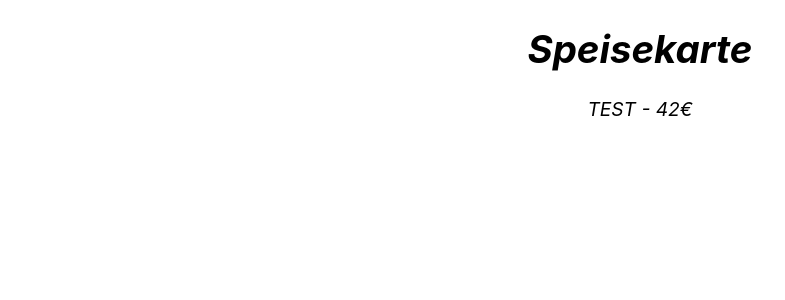
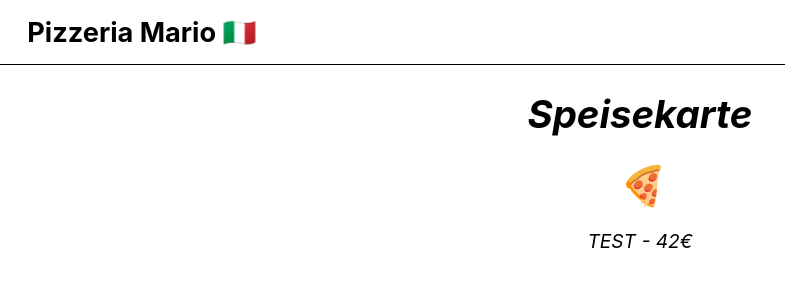
Before and after one commit to klepek42/cc-pizza-redux-js, a React (Create React App) app: page / in a window 1280 px wide. Shown: the top 300 px of the page, without its empty margins (0-785 px from the left). Built offline with nearby package versions, Linux system fonts and the light colour scheme; no server answers.

Commit message:
Redesign UI

```diff
--- a/src/App.js
+++ b/src/App.js
@@ -1,21 +1,13 @@
-import useFetchPizzaData from "./hooks/useFetchPizzaData";
+import NavigationBar from "./components/NavigationBar";
+import Speisekarte from "./components/Speisekarte";
+
 import styles from "./App.module.css";
 
 function App() {
-  const pizza = useFetchPizzaData();
-
   return (
-    <div className={styles["App"]}>
-      <div className={styles["speisekarte-text"]}>
-        <h1>Speisekarte</h1>
-        {pizza.map((item) => (
-          <div key={item.name}>
-            <p>
-              {item.name} - {item.price}€
-            </p>
-          </div>
-        ))}
-      </div>
+    <div className={styles["app"]}>
+      <NavigationBar />
+      <Speisekarte />
     </div>
   );
 }
--- a/src/App.module.css
+++ b/src/App.module.css
@@ -1,8 +1,3 @@
-.App {
+.app {
   text-align: center;
 }
-
-.speisekarte-text {
-  font-style: italic;
-  font-size:1.2em;
-}
--- /dev/null
+++ b/src/components/NavigationBar.js
@@ -0,0 +1,11 @@
+import styles from "./NavigationBar.module.css";
+
+const NavigationBar = () => {
+  return (
+    <div className={styles["navbar"]}>
+      <span className={styles["navbar-text"]}>Pizzeria Mario 🇮🇹</span>
+    </div>
+  );
+};
+
+export default NavigationBar;
--- /dev/null
+++ b/src/components/NavigationBar.module.css
@@ -0,0 +1,13 @@
+.navbar {
+    padding-top: 1em;
+    width:100%;
+    height: 3em;
+    border-bottom: 1px black solid;
+    text-align: left;
+}
+
+.navbar-text {
+    padding-left: 1em;
+    font-size: 1.7em;
+    font-weight: bold;
+}
--- /dev/null
+++ b/src/components/Speisekarte.js
@@ -0,0 +1,23 @@
+import useFetchPizzaData from "../hooks/useFetchPizzaData";
+
+import styles from "./Speisekarte.module.css";
+
+const Speisekarte = () => {
+  const pizza = useFetchPizzaData();
+
+  return (
+    <div className={styles["speisekarte-text"]}>
+      <h1>Speisekarte</h1>
+      <span className={styles["speise-icon"]}>🍕</span>
+      {pizza.map((item) => (
+        <div key={item.name}>
+          <p>
+            {item.name} - {item.price}€
+          </p>
+        </div>
+      ))}
+    </div>
+  );
+};
+
+export default Speisekarte;
--- /dev/null
+++ b/src/components/Speisekarte.module.css
@@ -0,0 +1,8 @@
+.speisekarte-text {
+    font-style: italic;
+    font-size: 1.2em;
+}
+
+.speise-icon {
+    font-size: 2em;
+}
```
